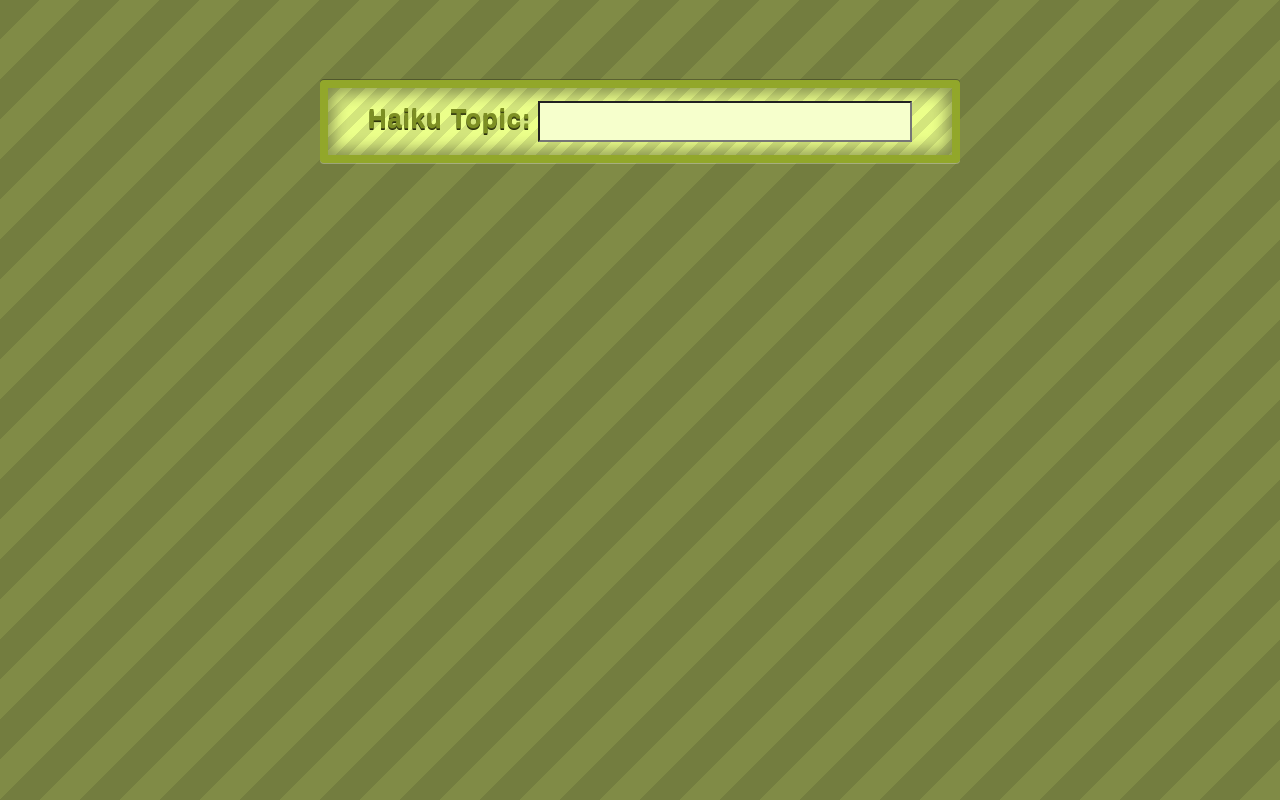
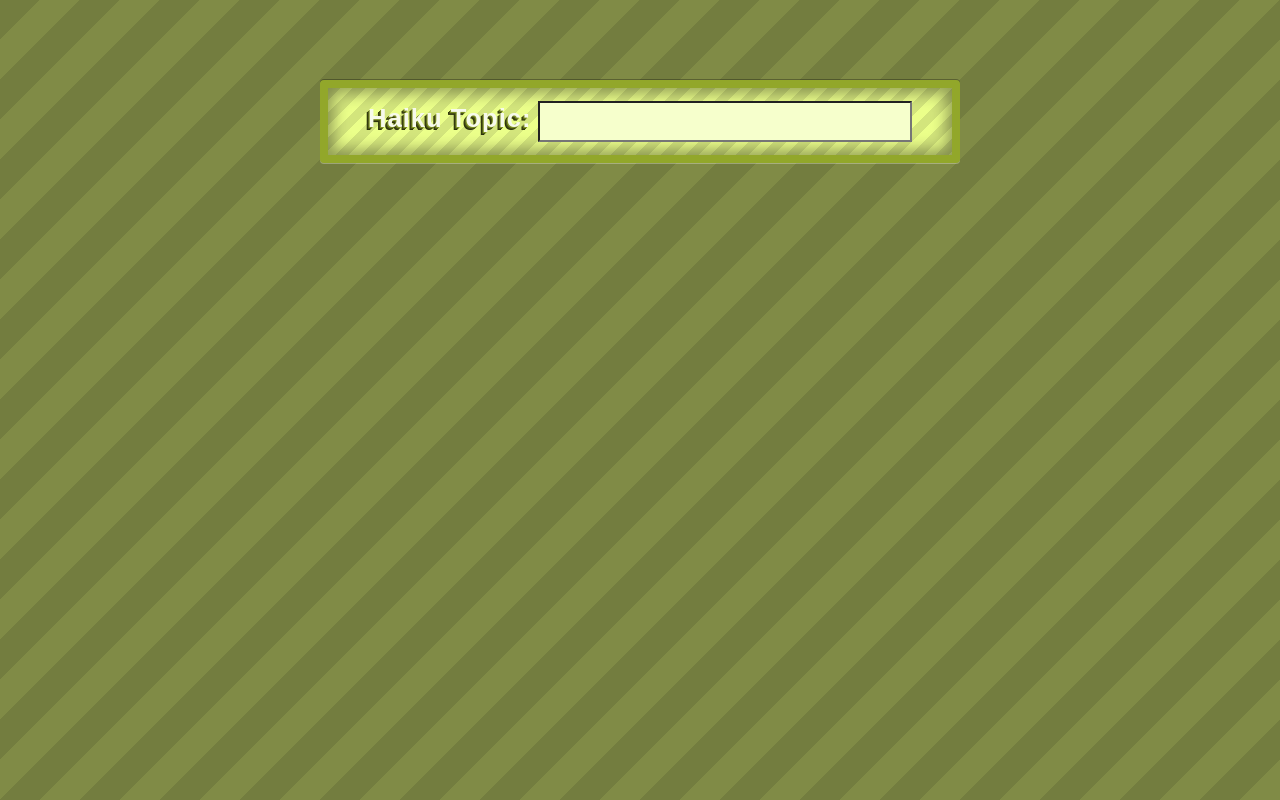
Before and after one commit to theY4Kman/haikufrontend, a plain HTML site: page index.html in a window 1280 px wide. Drawn offline with Linux system fonts and the light colour scheme; a web font is replaced by a local one.

Commit message:
Changed text colour

```diff
--- a/static/css/screen.css
+++ b/static/css/screen.css
@@ -30,8 +30,8 @@ body, div, span, p {
   box-shadow: rgba(0, 0, 0, 0.4) 0 0 1em 0.3em inset, rgba(255, 255, 255, 0.3) 0 1px, rgba(0, 0, 0, 0.3) 0 -1px;
 }
 .text-shadow {
-  color: #7D8F24;
-  text-shadow: #819325 0px 1px 0, #485214 0px 2px 0, #2B310C 0px 3px 0;
+  color: #F7FAEB;
+  text-shadow: #819325 -1px 1px 0, #485214 -2px 2px 0, #2B310C -3px 3px 0;
 }
 
 div#content {
```
